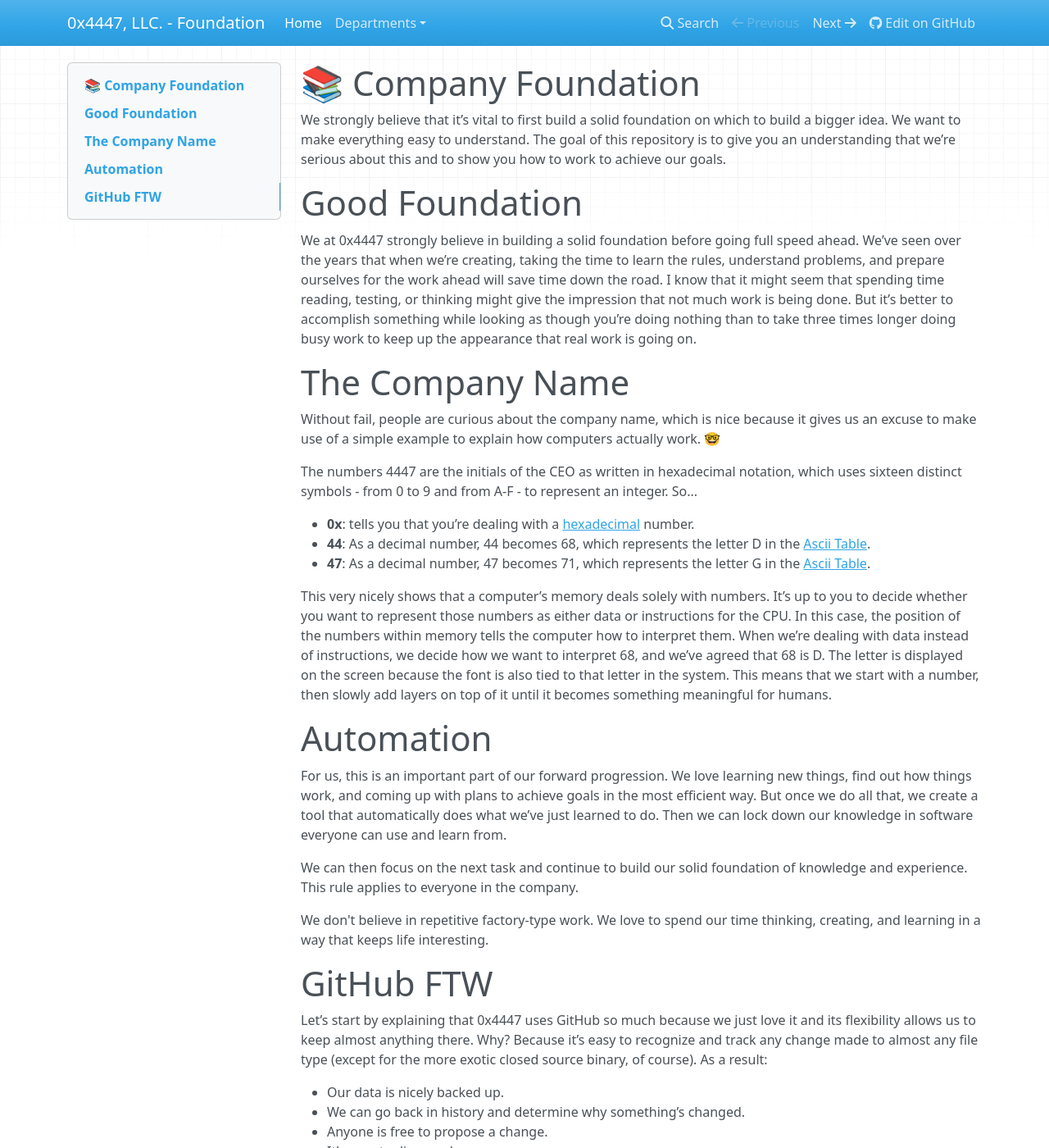
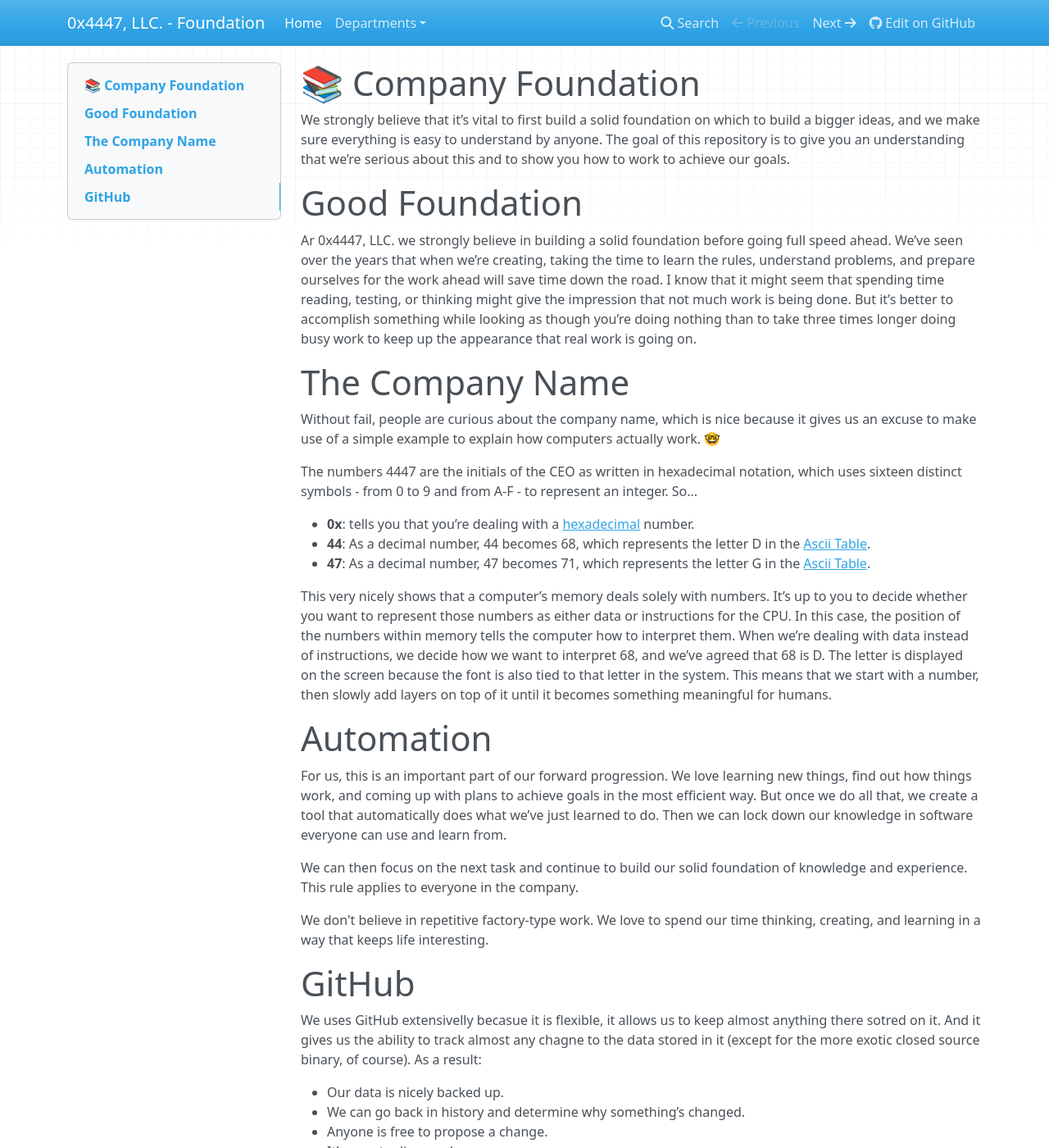
Before and after one commit to 0x4447-office/0x4447_webpage_foundation, an MkDocs documentation site: the page built from docs/index.md, in a window 1280 px wide and 1400 px high. Shown: the whole window at 82% size. Built offline with MkDocs 1.6.1, drawn with Linux system fonts in a browser that asks for light colours; nearby versions of some CDN libraries; some of the changed text lies outside the part shown.

Commit message:
Update index.md

```diff
--- a/docs/index.md
+++ b/docs/index.md
@@ -1,10 +1,10 @@
 # 📚 Company Foundation
 
-We strongly believe that it’s vital to first build a solid foundation on which to build a bigger idea. We want to make everything easy to understand. The goal of this repository is to give you an understanding that we’re serious about this and to show you how to work to achieve our goals.
+We strongly believe that it’s vital to first build a solid foundation on which to build a bigger ideas, and we make sure everything is easy to understand by anyone. The goal of this repository is to give you an understanding that we’re serious about this and to show you how to work to achieve our goals.
 
 # Good Foundation
 
-We at 0x4447 strongly believe in building a solid foundation before going full speed ahead. We’ve seen over the years that when we’re creating, taking the time to learn the rules, understand problems, and prepare ourselves for the work ahead will save time down the road. I know that it might seem that spending time reading, testing, or thinking might give the impression that not much work is being done. But it’s better to accomplish something while looking as though you’re doing nothing than to take three times longer doing busy work to keep up the appearance that real work is going on.
+Ar 0x4447, LLC. we strongly believe in building a solid foundation before going full speed ahead. We’ve seen over the years that when we’re creating, taking the time to learn the rules, understand problems, and prepare ourselves for the work ahead will save time down the road. I know that it might seem that spending time reading, testing, or thinking might give the impression that not much work is being done. But it’s better to accomplish something while looking as though you’re doing nothing than to take three times longer doing busy work to keep up the appearance that real work is going on.
 
 # The Company Name
 
@@ -26,13 +26,13 @@ We can then focus on the next task and continue to build our solid foundation of
 
 We don't believe in repetitive factory-type work. We love to spend our time thinking, creating, and learning in a way that keeps life interesting.
 
-# GitHub FTW
+# GitHub
 
-Let’s start by explaining that 0x4447 uses GitHub so much because we just love it and its flexibility allows us to keep almost anything there. Why? Because it’s easy to recognize and track any change made to almost any file type (except for the more exotic closed source binary, of course). As a result:
+We uses GitHub extensivelly becasue it is flexible, it allows us to keep almost anything there sotred on it. And it gives us the ability to track almost any chagne to the data stored in it (except for the more exotic closed source binary, of course). As a result:
 
 - Our data is nicely backed up.
 - We can go back in history and determine why something’s changed.
 - Anyone is free to propose a change.
 - It’s easy to discuss changes.
 
-GitHub is not limited to programmers; anyone can use it, even designers, since it will show differences in most image formats.
+GitHub is not limited to programmers; anyone can use it, even designers, administrative work, etc.
```
